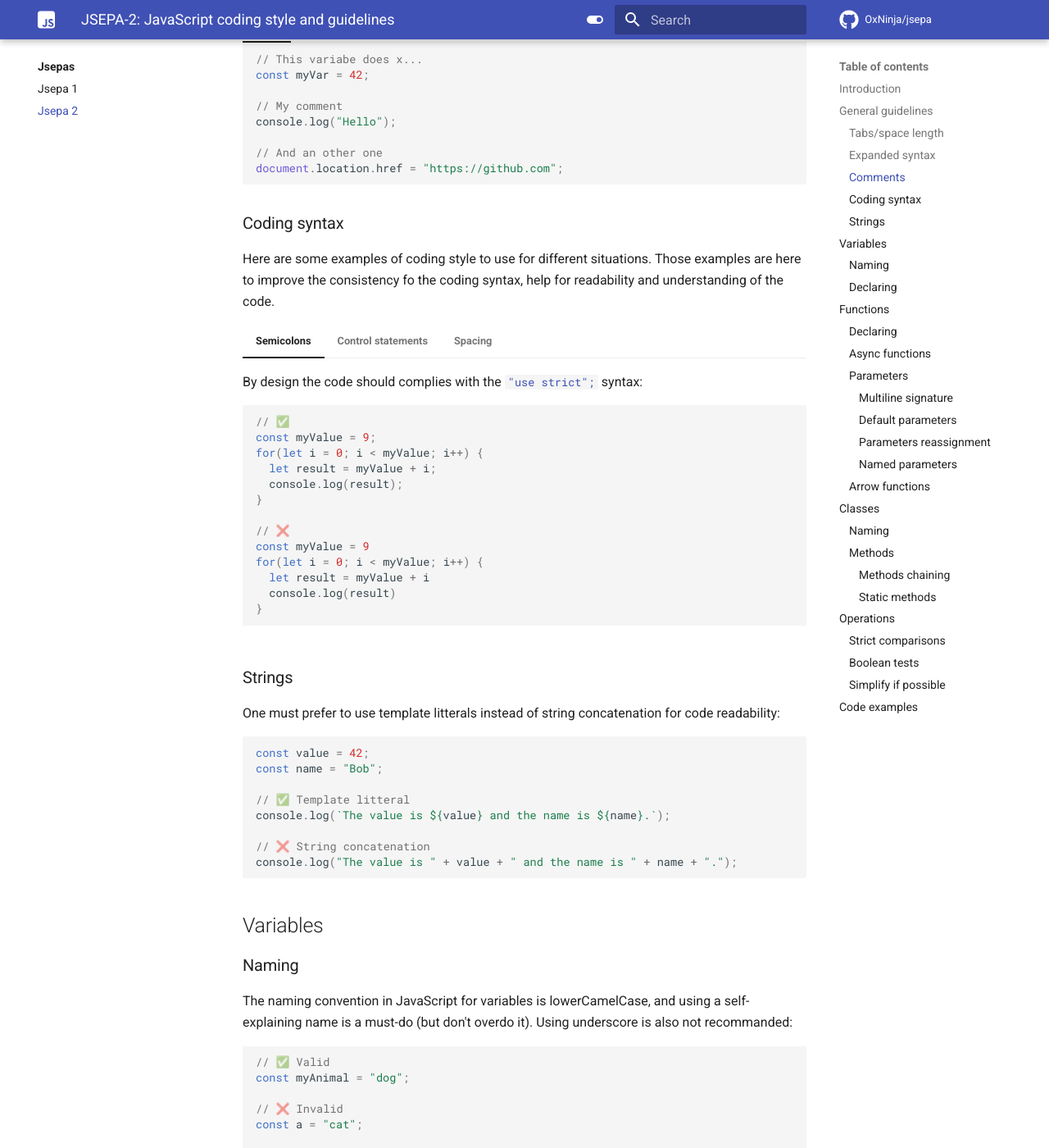
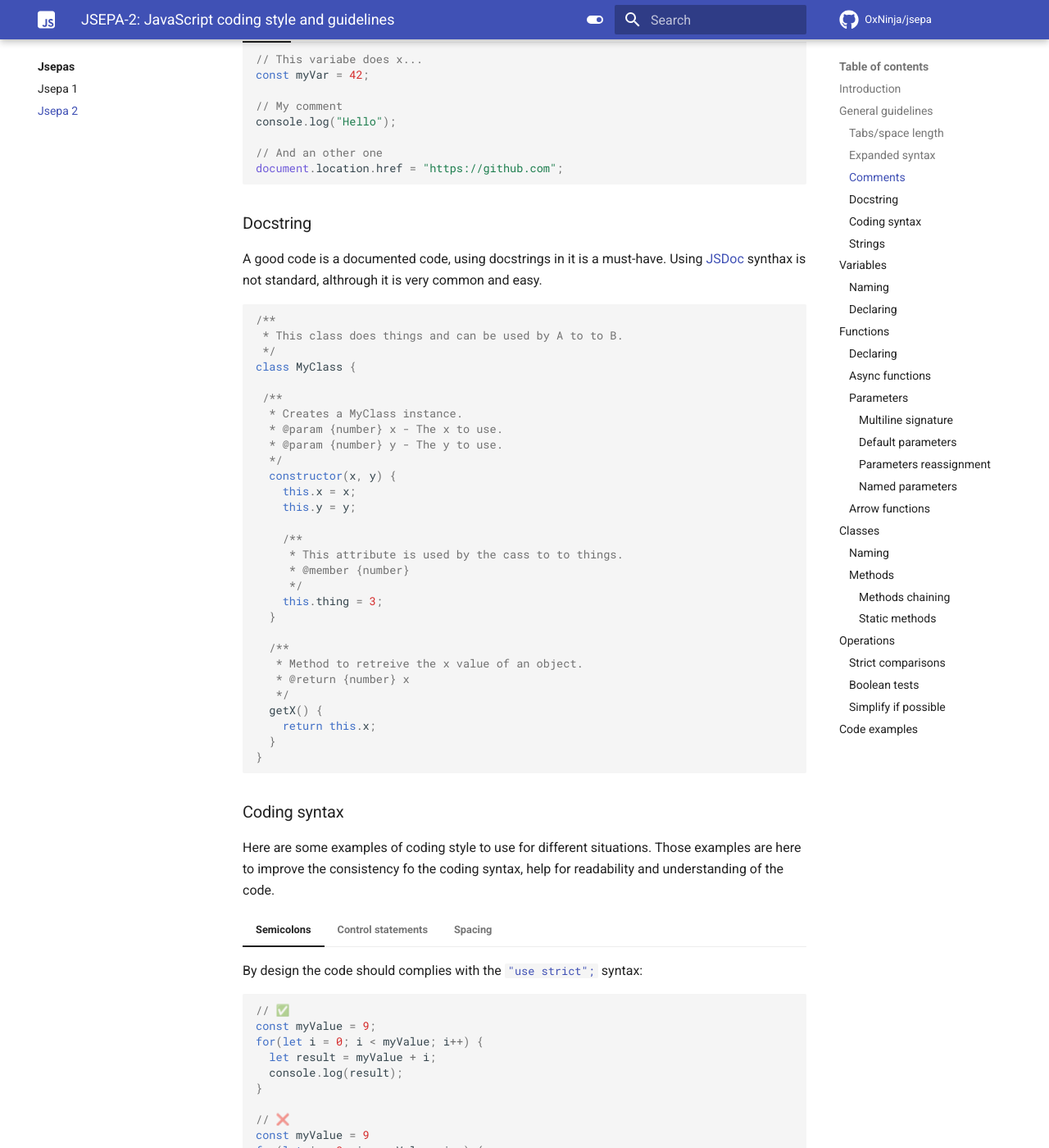
Before and after one commit to OxNinja/jsepa, an MkDocs documentation site: the page built from docs/jsepas/jsepa-2/index.md, in a window 1280 px wide and 1400 px high, scrolled down 1363 px. Shown: the whole window at 82% size. Built offline with MkDocs 1.6.1 and Material for MkDocs 9.7.7, drawn with Linux system fonts in a browser that asks for light colours; comment, search, counter and statistics services are not loaded.

Commit message:
Added docstring

````diff
--- a/docs/jsepas/jsepa-2/index.md
+++ b/docs/jsepas/jsepa-2/index.md
@@ -86,6 +86,42 @@ For better reading, a multi-line comment must have its comment lines starting wi
      z... */
     const myVar = 42;
     ```
+
+### Docstring
+
+A good code is a documented code, using docstrings in it is a must-have. Using [JSDoc](https://jsdoc.app) synthax is not standard, althrough it is very common and easy.
+
+```js
+/**
+ * This class does things and can be used by A to to B.
+ */
+class MyClass {
+
+ /**
+  * Creates a MyClass instance.
+  * @param {number} x - The x to use.
+  * @param {number} y - The y to use.
+  */
+  constructor(x, y) {
+    this.x = x;
+    this.y = y;
+
+    /**
+     * This attribute is used by the cass to to things.
+     * @member {number}
+     */
+    this.thing = 3;
+  }
+
+  /**
+   * Method to retreive the x value of an object.
+   * @return {number} x
+   */
+  getX() {
+    return this.x;
+  }
+}
+```
 
 ### Coding syntax
 
````
